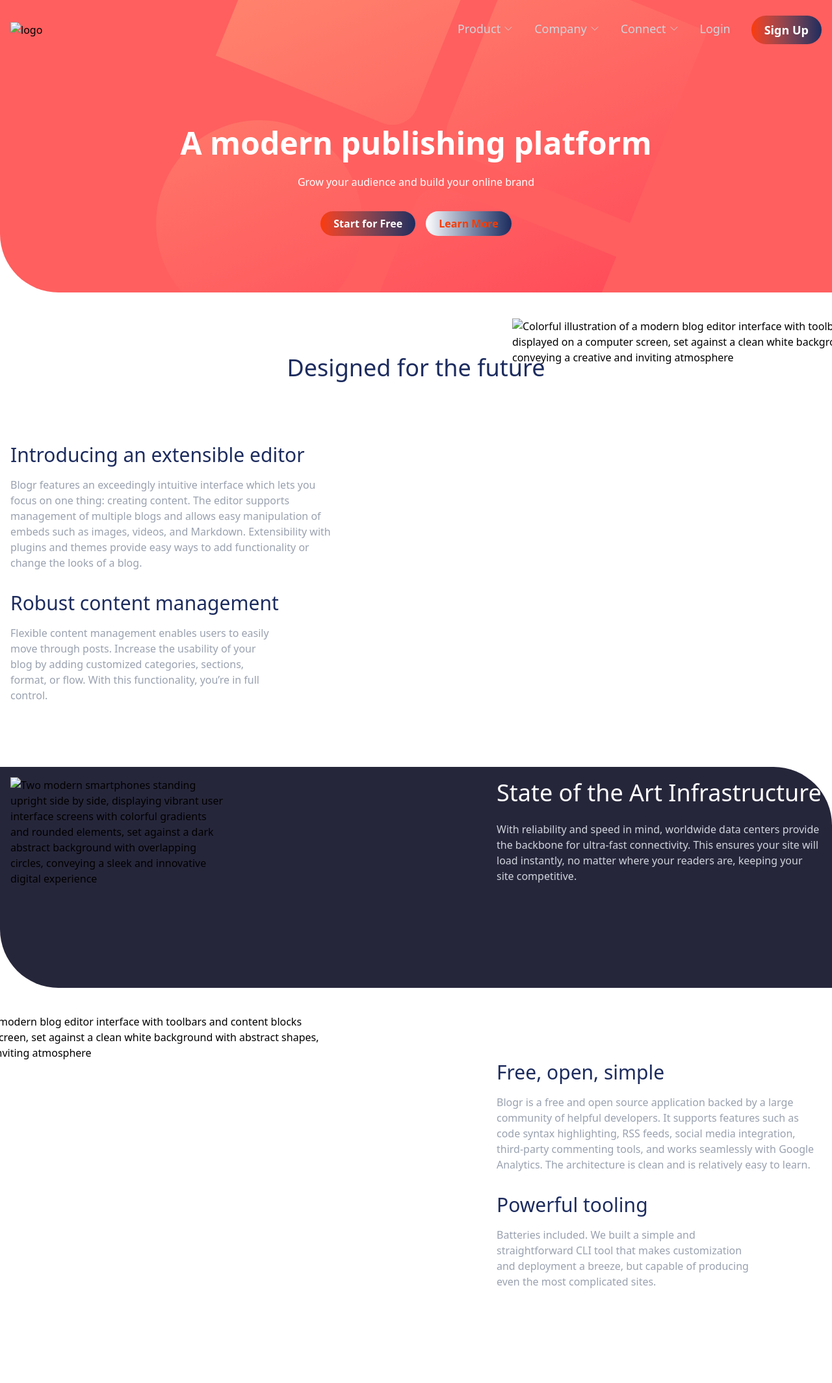
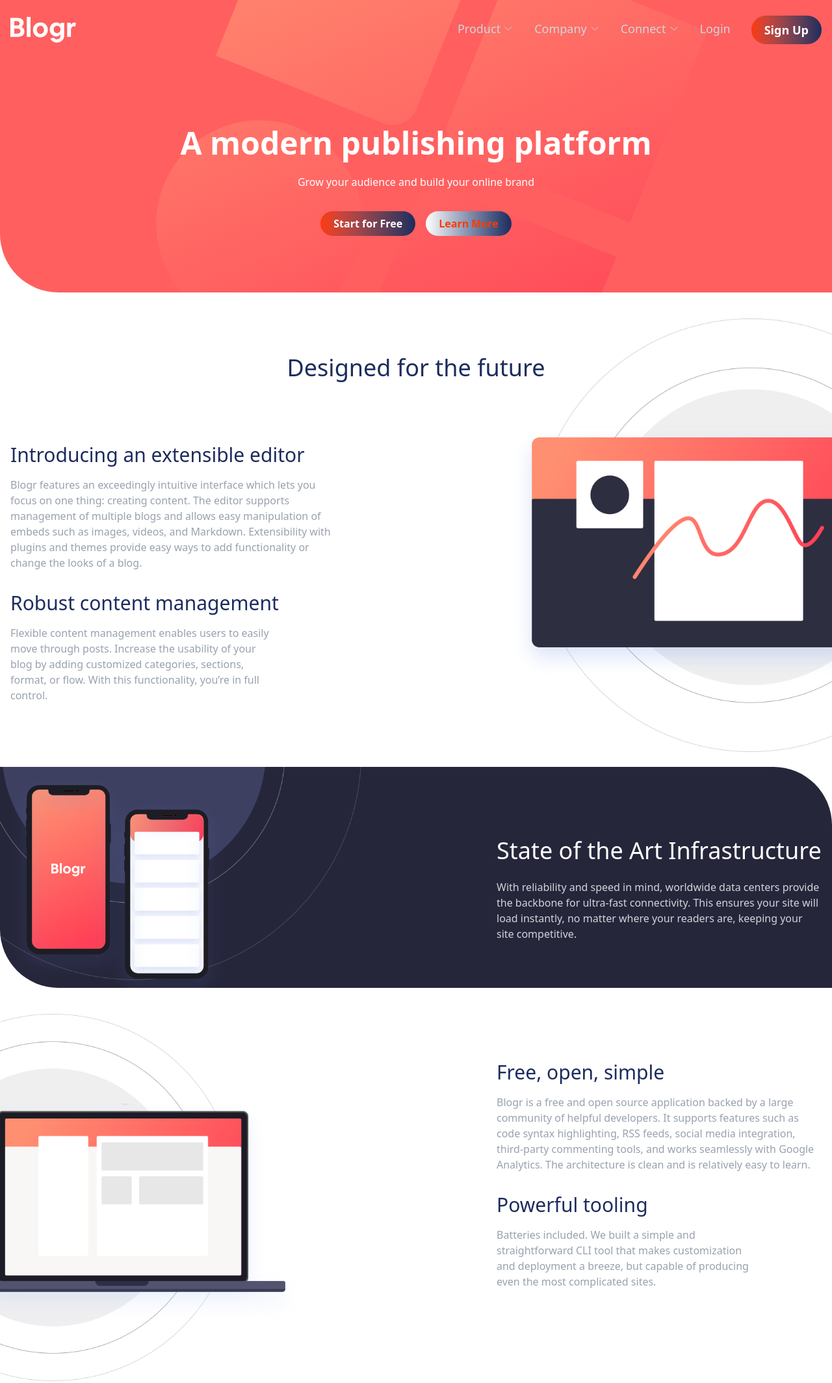
Before and after one commit to Aliyaser-Mousavi/blogr-landing-page-main, a website: page src/index.html in a window 1280 px wide. Shown: the top 2128 px of the page at 65% size. Drawn offline with Linux system fonts and the light colour scheme; the site is published under a folder, as on GitHub Pages, so addresses that start at the root find nothing.

Commit message:
add some code

```diff
--- a/src/index.html
+++ b/src/index.html
@@ -23,7 +23,7 @@
 
       <div class="max-w-7xl mx-auto px-4 pt-6 relative z-10">
         <div class="flex items-center justify-between">
-          <img src="/src/images/logo.svg" alt="logo" />
+          <img src="./images/logo.svg" alt="logo" />
 
           <button id="menu-toggle" class="md:hidden focus:outline-none z-50">
             <svg
@@ -305,7 +305,7 @@
             </div>
             <div class="">
               <img
-                src="/src/images/illustration-editor-desktop.png"
+                src="./images/illustration-editor-desktop.png"
                 alt="Colorful illustration of a modern blog editor interface with toolbars and content blocks displayed on a computer screen, set against a clean white background with abstract shapes, conveying a creative and inviting atmosphere"
                 class="absolute md:top-10 sm:top-40 top-36 lg:-right-52 2xl:left-1/2 lg:w-[700px] md:w-[500px] md:-right-36 sm:w-[400px] w-[300px]"
               />
@@ -318,7 +318,7 @@
       class="relative bg-[#26263b] rounded-tr-[90px] rounded-bl-[90px] lg:h-[340px] overflow-hidden md:h-96 h-[580px]"
     >
       <img
-        src="/src/images/bg-pattern-circles.png"
+        src="./images/bg-pattern-circles.png"
         alt="Overlapping semi-transparent circles..."
         class="absolute lg:-left-36 -top-6 transform -translate-y-1/2 -z-0 pointer-events-none w-[700px]"
       />
@@ -328,7 +328,7 @@
         >
           <div class="relative">
             <img
-              src="/src/images/illustration-phones.png"
+              src="./images/illustration-phones.png"
               alt="Two modern smartphones standing upright side by side, displaying vibrant user interface screens with colorful gradients and rounded elements, set against a dark abstract background with overlapping circles, conveying a sleek and innovative digital experience"
               class="z-0 max-w-[330px]"
             />
@@ -359,7 +359,7 @@
           >
             <div class="">
               <img
-                src="/src/images/illustration-laptop-desktop.png"
+                src="./images/illustration-laptop-desktop.png"
                 alt="Colorful illustration of a modern blog editor interface with toolbars and content blocks displayed on a computer screen, set against a clean white background with abstract shapes, conveying a creative and inviting atmosphere"
                 class="absolute md:top-10 sm:top-20 top-14 lg:w-[700px] md:w-[500px] lg:-left-50 md:-left-36 sm:right-36 right-24 sm:w-[400px] w-[300px]"
               />
@@ -406,7 +406,7 @@
             <div
               class="flex items-center justify-center md:items-start md:justify-start"
             >
-              <img src="/src/images/logo.svg" alt="logo" />
+              <img src="./images/logo.svg" alt="logo" />
             </div>
             <div
               class="flex gap-3 items-center justify-center md:items-start md:justify-start"
```
